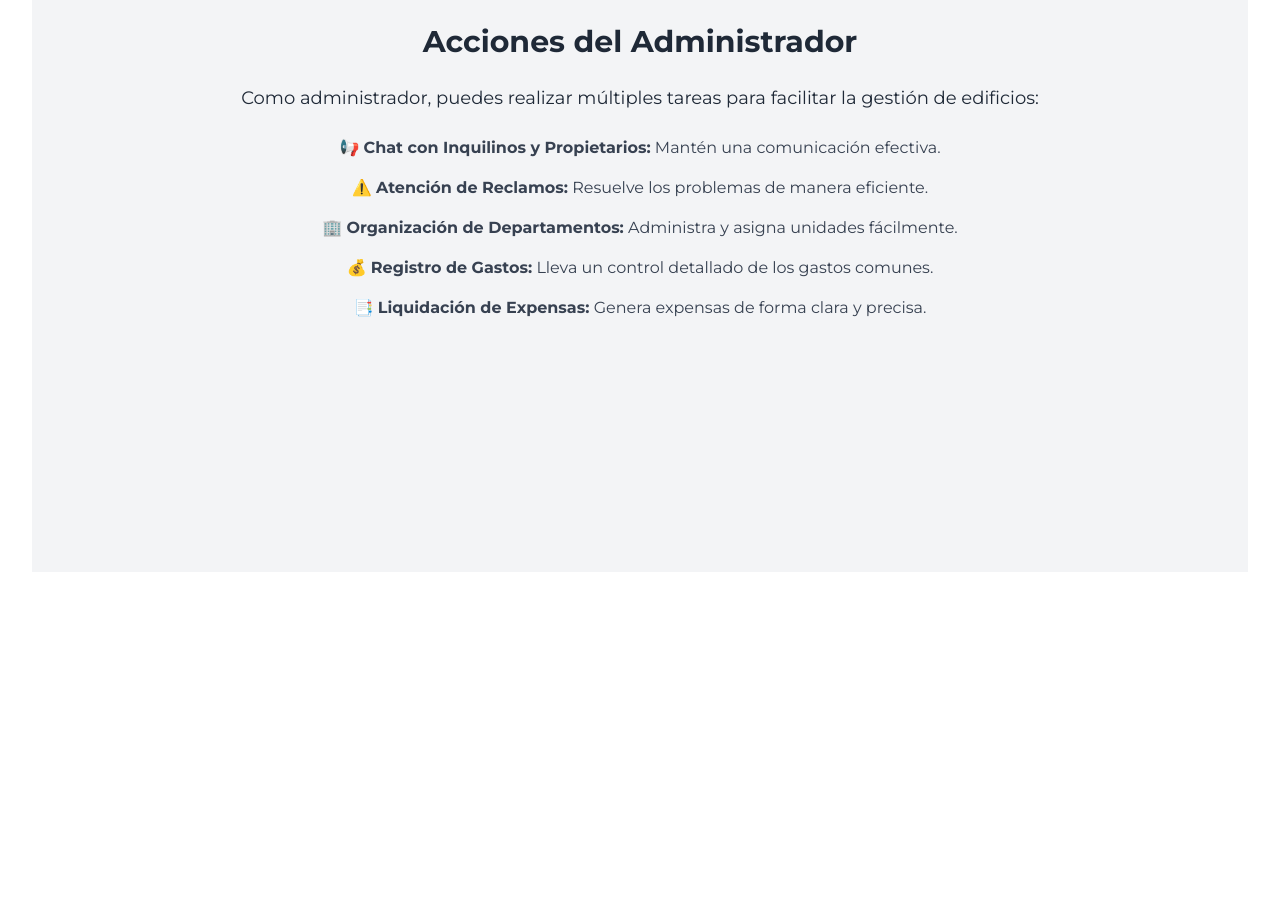
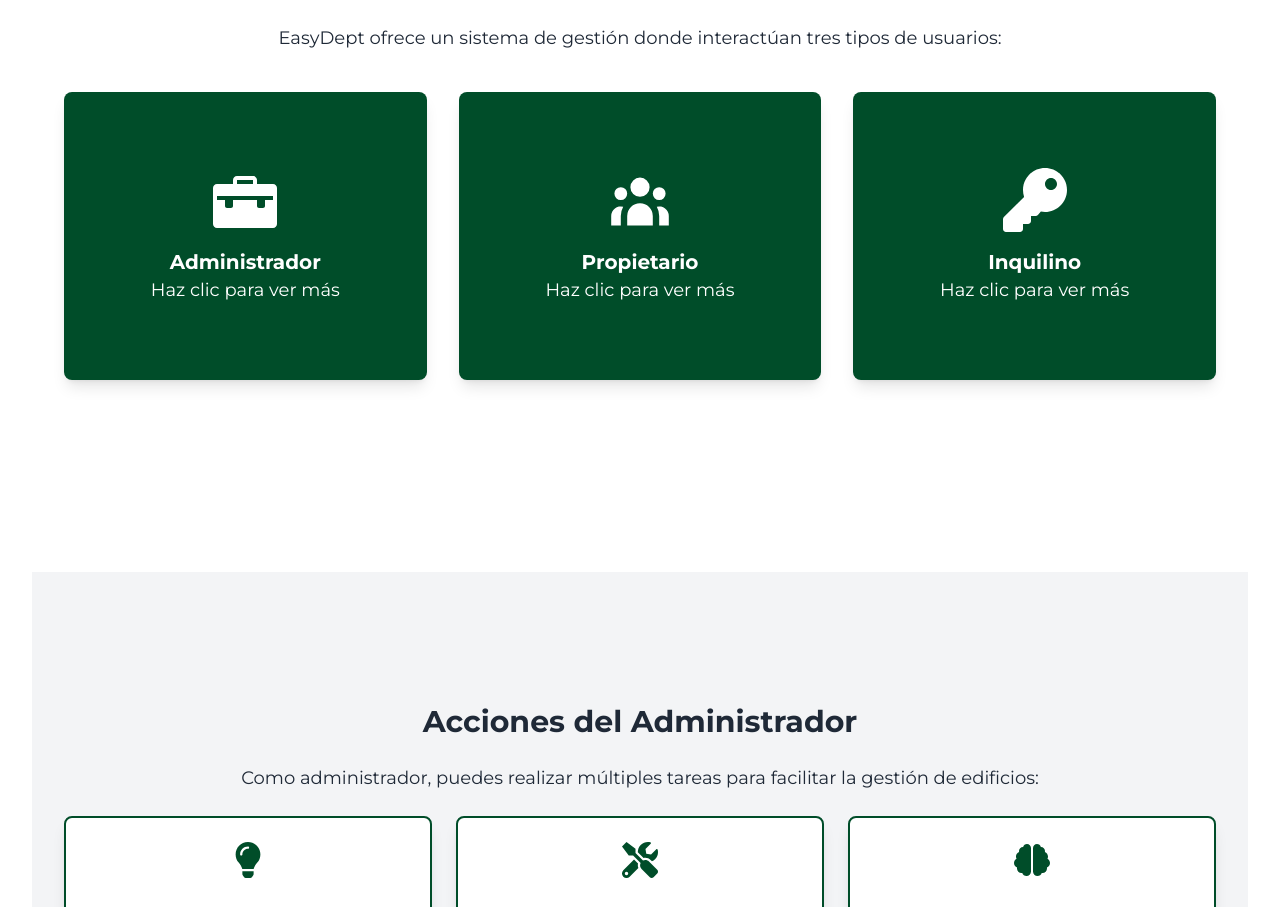
Before and after one commit to easydept/EASYDEPT, a React (Vite) app in the folder ED-Frontend/: page / in a window 1280 px wide. Shown: the part 1860-2767 px from the top of the page. Built offline with nearby package versions, Linux system fonts and the light colour scheme.

Commit message:
merge con lo de benja

```diff
--- a/ED-Frontend/src/components/Inicio/LandingPage.jsx
+++ b/ED-Frontend/src/components/Inicio/LandingPage.jsx
@@ -3,11 +3,21 @@ import { useNavigate } from 'react-router-dom';
 import Navbar from './Navbar';
 import { HiUserGroup } from "react-icons/hi";
 import { ImBriefcase } from "react-icons/im";
-import { FaKey } from "react-icons/fa";
+import { FaKey, FaLightbulb, FaTools, FaBrain, FaChartLine, FaMoneyBillWave, FaLock } from "react-icons/fa";
 
 const LandingPage = () => {
   const navigate = useNavigate();
   const [activeCard, setActiveCard] = useState(null); // Estado para controlar qué tarjeta está activa
+
+  const adminActions1 = [
+    { id: 1, title: "Idea", description: "Mantén una comunicación efectiva.", icon: <FaLightbulb style={{ color: '#004d29' }} /> },
+    { id: 2, title: "Design", description: "Resuelve los problemas de manera eficiente.", icon: <FaTools style={{ color: '#004d29' }} /> },
+    { id: 3, title: "Development", description: "Administra y asigna unidades fácilmente.", icon: <FaBrain style={{ color: '#004d29' }} /> }
+  ];
+  const adminActions2 = [
+    { id: 4, title: "Success", description: "Lleva un control detallado de los gastos comunes.", icon: <FaChartLine style={{ color: '#004d29' }} /> },
+    { id: 5, title: "Liquidación de Expensas", description: "Genera expensas de forma clara y precisa.", icon: <FaMoneyBillWave style={{ color: '#004d29' }} /> },
+  ];
 
   // Datos de las tarjetas
   const cardData = [
@@ -74,6 +84,14 @@ const LandingPage = () => {
         </div>
       </header>
 
+      {/* Sección de Quiénes Somos */}
+      <section className="min-h-screen flex flex-col items-center justify-center py-16 px-8 bg-gray-100 text-center">
+        <h2 className="text-3xl font-semibold mb-6">¿Quiénes Somos?</h2>
+        <p className="text-lg text-gray-700">
+          EasyDept está formado por un equipo comprometido en mejorar la gestión de edificios a través de la tecnología. Nos enfocamos en crear soluciones intuitivas y accesibles para todos.
+        </p>
+      </section>
+
   {/* Sección de Usuarios */}
   <section className="min-h-screen flex flex-col items-center justify-center py-16 px-8 text-center">
     <h2 className="text-3xl font-semibold mb-6">Usuarios en EasyDept</h2>
@@ -117,36 +135,64 @@ const LandingPage = () => {
      {/* Sección de Acciones del Administrador */}
      <section className="min-h-screen flex flex-col items-center justify-center py-16 px-8 bg-gray-100 text-center">
         <h2 className="text-3xl font-semibold mb-6">Acciones del Administrador</h2>
-        <p className="text-lg">
+        <p className="text-lg mb-6">
           Como administrador, puedes realizar múltiples tareas para facilitar la gestión de edificios:
         </p>
-        <ul className="mt-6 space-y-4 text-gray-700">
-          <li>📢 <strong>Chat con Inquilinos y Propietarios:</strong> Mantén una comunicación efectiva.</li>
-          <li>⚠️ <strong>Atención de Reclamos:</strong> Resuelve los problemas de manera eficiente.</li>
-          <li>🏢 <strong>Organización de Departamentos:</strong> Administra y asigna unidades fácilmente.</li>
-          <li>💰 <strong>Registro de Gastos:</strong> Lleva un control detallado de los gastos comunes.</li>
-          <li>📑 <strong>Liquidación de Expensas:</strong> Genera expensas de forma clara y precisa.</li>
-        </ul>
-      </section>
 
-      {/* Sección de Quiénes Somos */}
-      <section className="min-h-screen flex flex-col items-center justify-center py-16 px-8 text-center">
-        <h2 className="text-3xl font-semibold mb-6">¿Quiénes Somos?</h2>
-        <p className="text-lg text-gray-700">
-          EasyDept está formado por un equipo comprometido en mejorar la gestión de edificios a través de la tecnología. Nos enfocamos en crear soluciones intuitivas y accesibles para todos.
-        </p>
+        <div className="flex justify-center">
+          <div className="grid grid-cols-1 md:grid-cols-2 lg:grid-cols-3 gap-6">
+            {adminActions1.map((action) => (
+              <div
+              key={action.id}
+              className="bg-white rounded-lg shadow-lg p-6 text-center transition-transform transform hover:scale-105 min-h-[200px] flex flex-col justify-between"
+              style={{
+                border: '2px solid #004d29',
+                borderRadius: '8px',
+              }}
+            >
+              <div className="flex justify-center items-center mb-4 text-4xl">{action.icon}</div>
+              <h3 className="font-semibold text-lg">{action.title}</h3>
+              <p className="text-gray-600">{action.description}</p>
+            </div>
+
+            ))}
+          </div>
+        </div>
+        <br />
+        <div className="flex justify-center w-full">
+          <div className="grid grid-cols-1 md:grid-cols-2 lg:grid-cols-2 gap-6">
+{adminActions2.map((action) => (
+              <div
+              key={action.id}
+              className="bg-white rounded-lg shadow-lg p-6 text-center transition-transform transform hover:scale-105 min-h-[200px] flex flex-col justify-between"
+              style={{
+                border: '2px solid #004d29',
+                borderRadius: '8px',
+              }}
+            >
+              <div className="flex justify-center items-center mb-4 text-4xl">{action.icon}</div>
+              <h3 className="font-semibold text-lg">{action.title}</h3>
+              <p className="text-gray-600">{action.description}</p>
+            </div>
+
+            ))}
+          </div>
+        </div>
       </section>
 
       {/* Sección de Seguridad */}
-      <section className="min-h-screen flex flex-col items-center justify-center py-16 px-8 bg-gray-100 text-center">
+      <section className="min-h-screen flex flex-col items-center justify-center py-16 px-8 bg-white text-center">
         <h2 className="text-3xl font-semibold mb-6">Seguridad del Sistema</h2>
-        <p className="text-lg text-gray-700">
+        <div className="flex justify-center items-center mb-4">
+          <FaLock /> {/* Cambia 'text-custom-green' al color que desees */}
+        </div>
+        <p className="text-lg text-gray-700 ">
           La seguridad de tus datos es nuestra prioridad. EasyDept implementa las mejores prácticas en protección de datos, cifrado y privacidad para asegurar la integridad de toda la información.
         </p>
       </section>
 
       {/* Sección de Contacto */}
-      <section className="min-h-screen flex flex-col items-center justify-center py-16 px-8 text-center">
+      <section className="min-h-screen flex flex-col items-center justify-center py-16 px-8 bg-gray-100 text-center">
         <h2 className="text-3xl font-semibold mb-6">Contáctanos</h2>
         <p className="text-lg text-gray-700">
           ¿Tienes alguna consulta o necesitas ayuda? Puedes contactarnos en:
```
Lines whose indentation alone changed are shown as unchanged.
